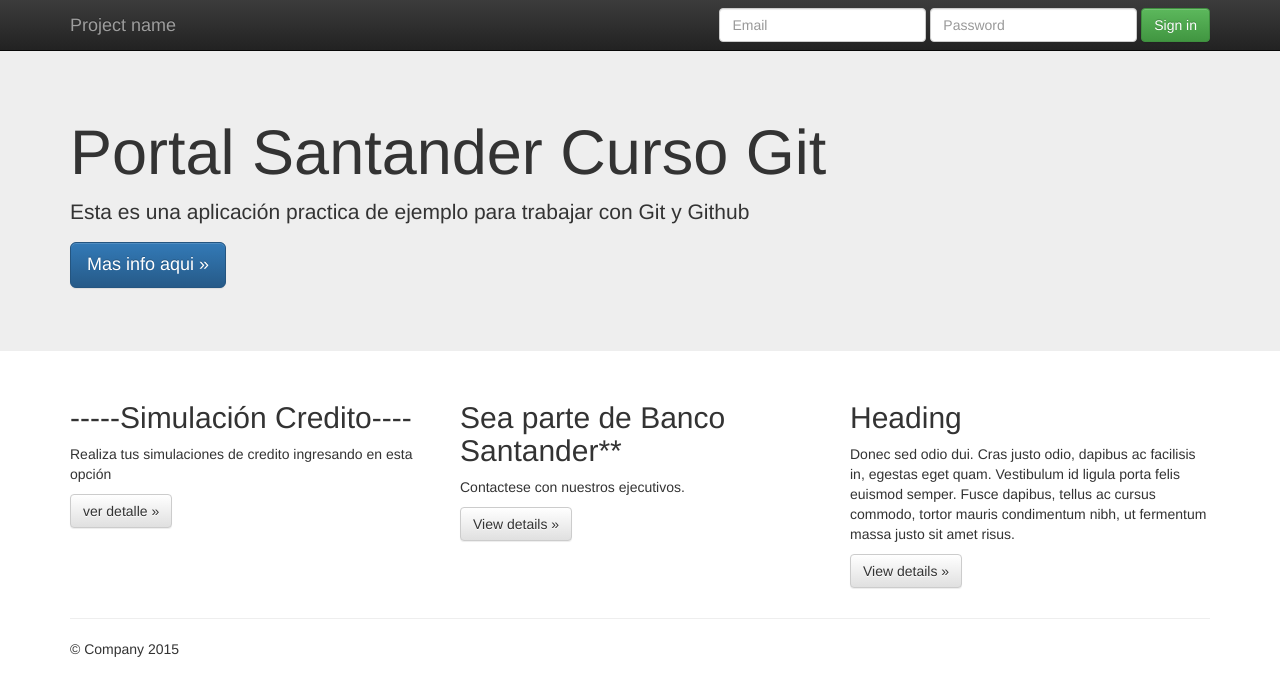
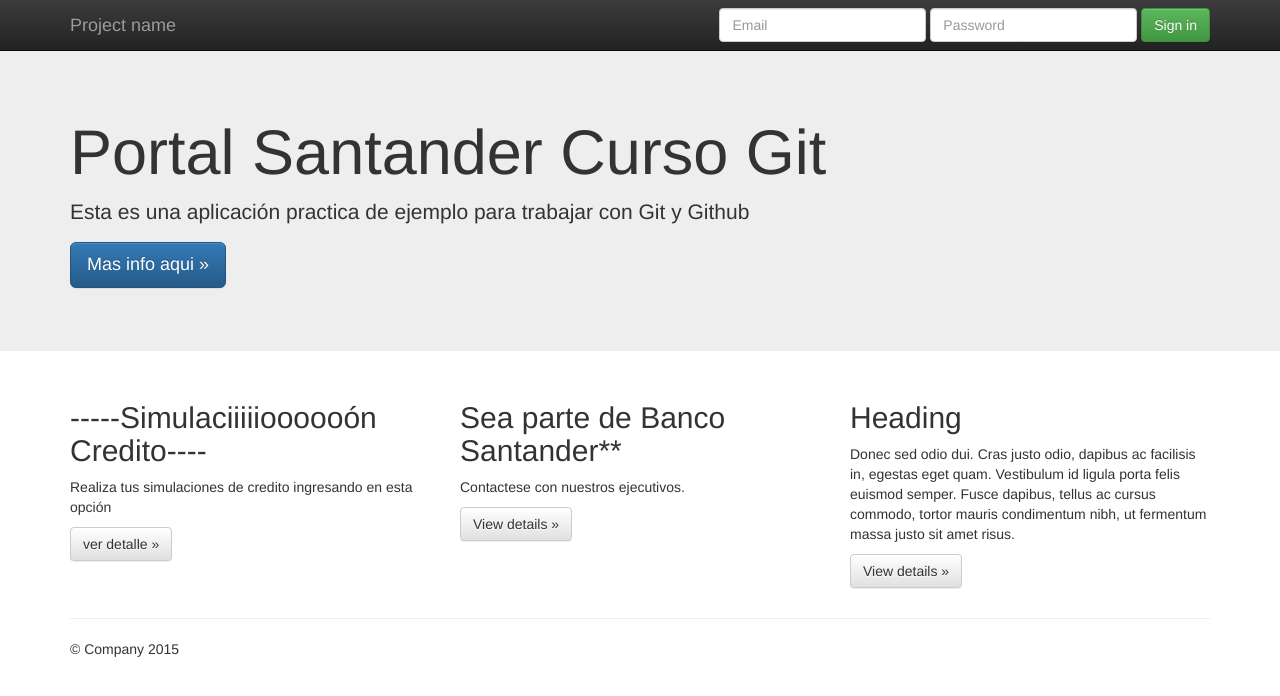
Before and after one commit to xumingo25/CursoGitSantander, a plain HTML site: page index.html in a window 1280 px wide. Drawn offline with nearby package versions, Linux system fonts and the light colour scheme.

Commit message:
reemplazo texto Simulacion

```diff
--- a/index.html
+++ b/index.html
@@ -65,7 +65,7 @@
       <!-- Example row of columns -->
       <div class="row">
         <div class="col-md-4">
-          <h2>-----Simulación Credito----</h2>
+          <h2>-----Simulaciiiiioooooón Credito----</h2>
           <p>Realiza tus simulaciones de credito ingresando en esta opción </p>
           <p><a class="btn btn-default" href="#" role="button">ver detalle &raquo;</a></p>
         </div>
```
